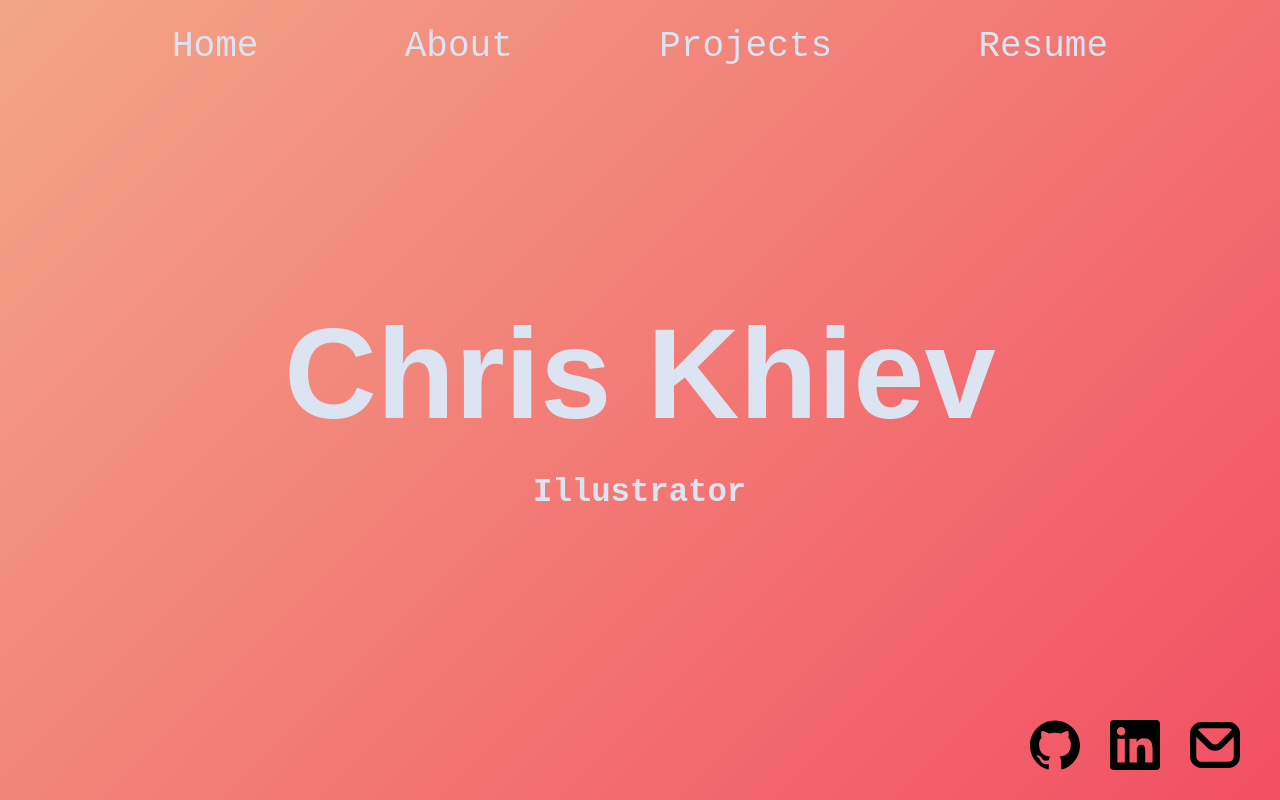
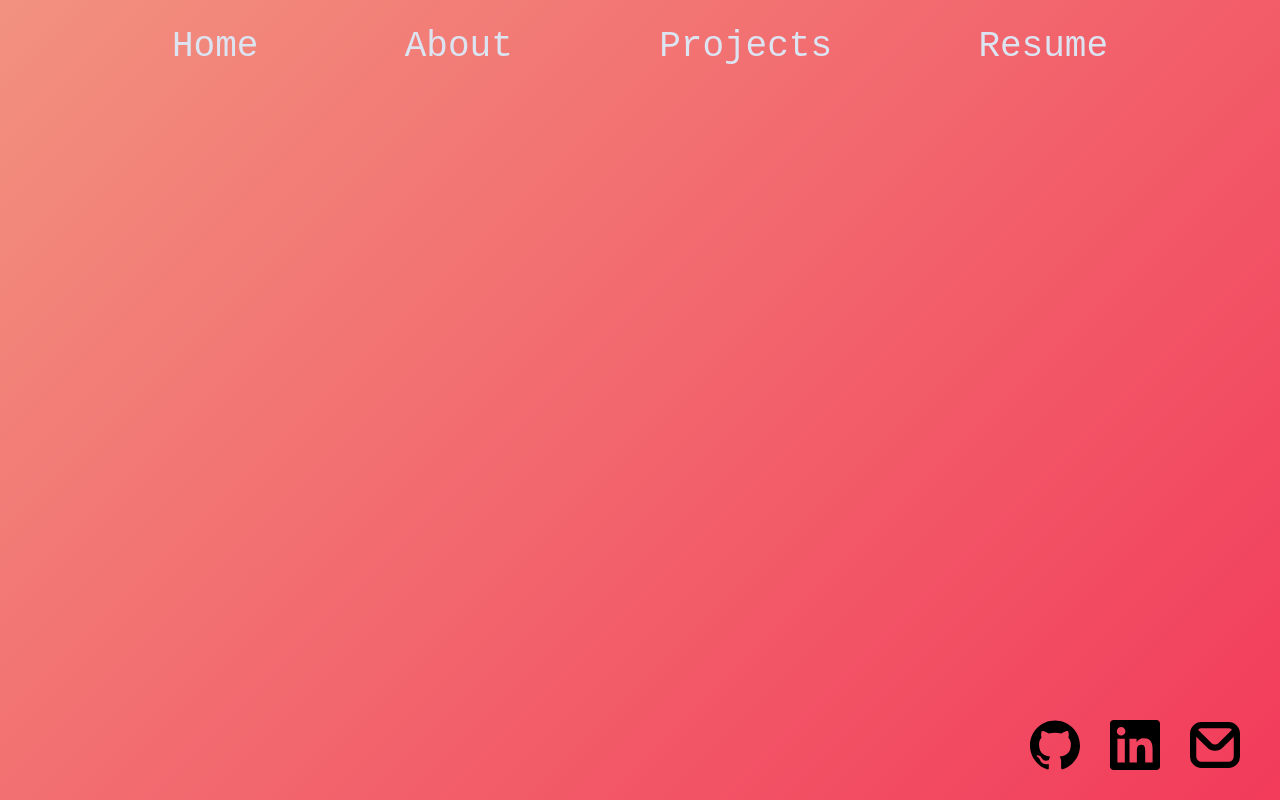
Before and after one commit to ChrissnaKhiev/ChrissnaKhievWebsite, a React (Create React App) app: page / in a window 1280 px wide. Built offline with nearby package versions, Linux system fonts and the light colour scheme.

Commit message:
added fixes again

```diff
--- a/package.json
+++ b/package.json
@@ -1,7 +1,7 @@
 {
   "name": "chrissna-khiev-website",
   "version": "0.1.0",
-  "homepage": "https://ChrissnaKhiev.github.io/",
+  "homepage": "https://ChrissnaKhiev.github.io/chrissna-khiev-website",
   "private": true,
   "dependencies": {
     "@testing-library/jest-dom": "^5.16.5",
--- a/src/components/Website.js
+++ b/src/components/Website.js
@@ -16,7 +16,7 @@ export default function Website() {
                 </div>
                 <div className='bodyContainer'>
                     <Routes>
-                        <Route path="/" element={<Home />} />
+                        <Route path="/chrissna-khiev-website" element={<Home />} />
                         <Route path="/about" element={<About />} />
                         <Route path="/projects" element={<Projects />} />
                         <Route path="/resume" element={<Resume />} />
```
